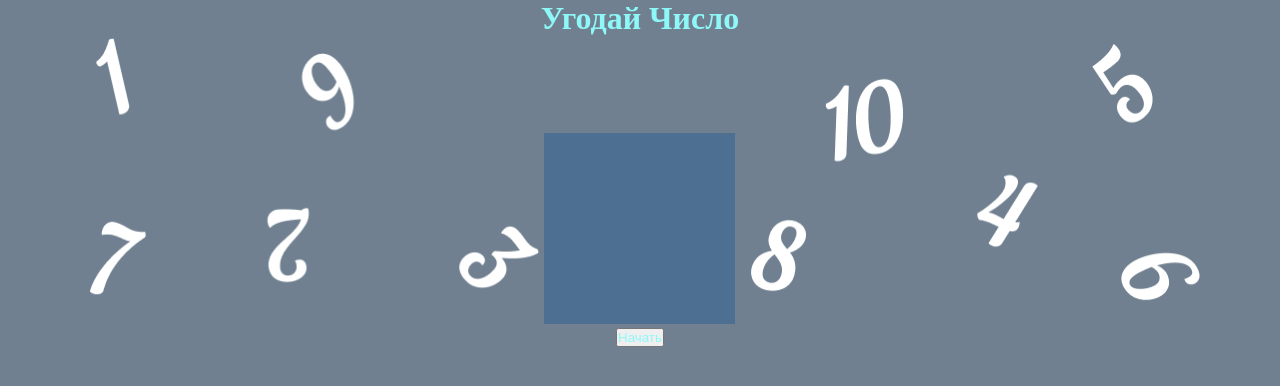
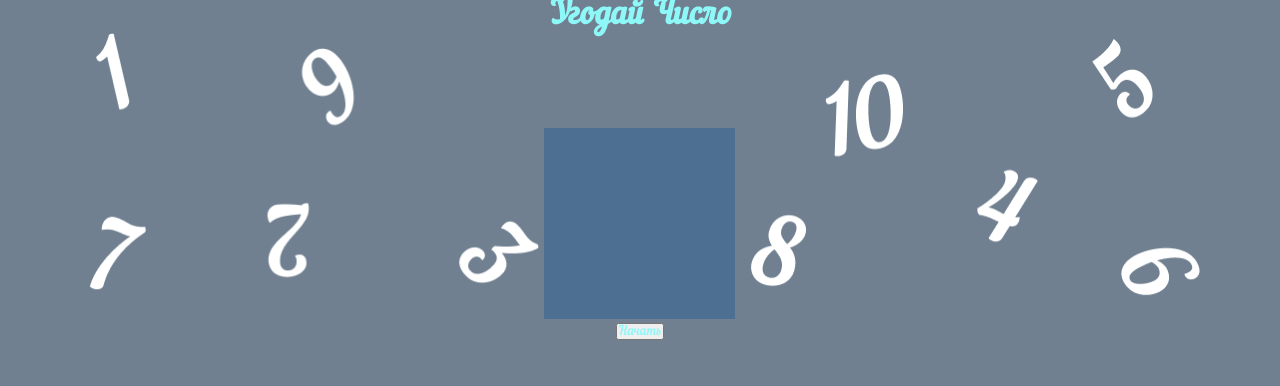
Before and after one commit to Sagittarius87/Guess-the-Number, a plain HTML site: page index.html in a window 1280 px wide. Drawn offline with Linux system fonts and the light colour scheme.

Commit message:
Установил шрифт

```diff
--- a/style/style.css
+++ b/style/style.css
@@ -2,6 +2,12 @@
     margin: 0;
     padding: 0;
     box-sizing: border-box;
+    font-family: Nautilius Pompilius, cursive;
+}
+
+@font-face {
+    font-family: Nautilius Pompilius;
+    src: url(/font/Nautiluspompilius-X7JG.otf);
 }
 
 body {
```
Also changed, not shown: font/Magnolia Script.otf (deleted), font/Nautiluspompilius-X7JG.otf (added).
